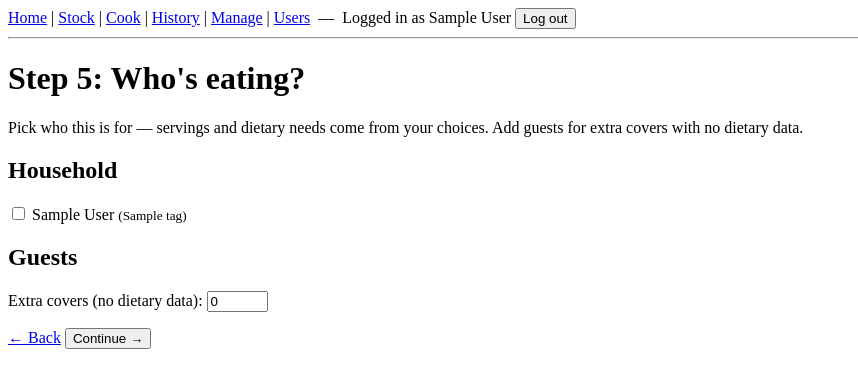
After one commit to amiablealex/my-kitchen, a Flask app: page /cook/cooking-for in a window 1280 px wide. The commit adds this page. Shown: the top 388 px of the page, without its empty margins (0-858 px from the left). Run offline with Flask 3, Linux system fonts and the light colour scheme; a user stored in the database is signed in; tables that the repository leaves empty hold one stand-in row (values such as "Sample post").

Commit message:
wizard cooking-for upgrade + dietary union into the brief

```diff
--- /dev/null
+++ b/my_kitchen/templates/wizard/step_cooking_for.html
@@ -0,0 +1,36 @@
+{% extends "base.html" %}
+{% block title %}Cook — Who's eating?{% endblock %}
+{% block content %}
+  <h1>Step 5: Who's eating?</h1>
+  <p>Pick who this is for — servings and dietary needs come from your choices.
+     Add guests for extra covers with no dietary data.</p>
+  <form method="post" action="{{ url_for('wizard.step_cooking_for') }}">
+    <input type="hidden" name="csrf_token" value="{{ csrf_token() }}">
+
+    <h2>Household</h2>
+    {% if users %}
+      {% for u in users %}
+        <label>
+          <input type="checkbox" name="cooking_for_user_ids" value="{{ u.id }}"
+                 {% if u.id in selected %}checked{% endif %}>
+          {{ u.name }}
+          {% if u.dietary_tags %}
+            <small>({{ u.dietary_tags | map(attribute='name') | join(', ') }})</small>
+          {% endif %}
+        </label><br>
+      {% endfor %}
+    {% else %}
+      <p><em>No active users — add guests below.</em></p>
+    {% endif %}
+
+    <h2>Guests</h2>
+    <label>Extra covers (no dietary data):
+      <input type="number" name="guest_count" min="0" max="20" value="{{ guest_count }}" style="width:4em">
+    </label>
+
+    <p>
+      <a href="{{ url_for('wizard.step_time') }}">← Back</a>
+      <button type="submit">Continue →</button>
+    </p>
+  </form>
+{% endblock %}
--- a/my_kitchen/wizard/routes.py
+++ b/my_kitchen/wizard/routes.py
@@ -1,12 +1,12 @@
 from flask import (
     Blueprint, render_template, request, redirect, url_for, session,
-    current_app, abort,
+    current_app, abort, flash,
 )
 from flask_login import current_user
 
 from ..extensions import db
-from ..models import Category, Ingredient, Generation, Recipe, SECTION_CHOICES
-from ..llm.service import run_generation
+from ..models import Category, Ingredient, Generation, Recipe, User, SECTION_CHOICES
+from ..llm.service import run_generation, combined_dietary
 
 wizard_bp = Blueprint("wizard", __name__, url_prefix="/cook")
 
@@ -16,7 +16,19 @@ SECTIONS = SECTION_CHOICES
 
 
 def fresh_wizard():
-    return {"selected_ingredient_ids": [], "cuisine": "Surprise me", "time_band": "quick", "servings": 2}
+    return {
+        "selected_ingredient_ids": [],
+        "cuisine": "Surprise me",
+        "time_band": "quick",
+        "cooking_for_user_ids": [],
+        "guest_count": 0,
+    }
+
+
+def derived_servings(w):
+    """Servings = selected household members + guests. Tolerant of old-shape
+    sessions (pre-CP2) that lack the cooking-for keys: they read as 0."""
+    return len(w.get("cooking_for_user_ids") or []) + int(w.get("guest_count") or 0)
 
 
 def get_wizard():
@@ -86,22 +98,42 @@ def step_time():
         choice = request.form.get("time_band", "quick")
         w["time_band"] = choice if choice in dict(TIME_BANDS) else "quick"
         save_wizard(w)
-        return redirect(url_for("wizard.step_servings"))
+        return redirect(url_for("wizard.step_cooking_for"))
     return render_template("wizard/step_time.html", time_bands=TIME_BANDS, current=w["time_band"])
 
 
-@wizard_bp.route("/servings", methods=["GET", "POST"])
-def step_servings():
+@wizard_bp.route("/cooking-for", methods=["GET", "POST"])
+def step_cooking_for():
     w = get_wizard()
     if request.method == "POST":
+        raw_ids = [int(x) for x in request.form.getlist("cooking_for_user_ids") if x.isdigit()]
+        # Only currently-active users are valid covers; silently drop any id that
+        # isn't active (e.g. retired between page-load and submit).
+        active_ids = {u.id for u in User.query.filter_by(is_active=True).all()}
+        user_ids = [i for i in raw_ids if i in active_ids]
         try:
-            servings = int(request.form.get("servings", 2))
+            guests = int(request.form.get("guest_count", 0))
         except (TypeError, ValueError):
-            servings = 2
-        w["servings"] = max(1, min(servings, 20))
+            guests = 0
+        guests = max(0, guests)
+        total = len(user_ids) + guests
+        if total < 1:
+            flash("Choose at least one person, or add a guest or two.", "error")
+            return redirect(url_for("wizard.step_cooking_for"))
+        if total > 20:  # match the old servings ceiling; trim guests, keep people
+            guests = max(0, 20 - len(user_ids))
+        w["cooking_for_user_ids"] = user_ids
+        w["guest_count"] = guests
         save_wizard(w)
         return redirect(url_for("wizard.review"))
-    return render_template("wizard/step_servings.html", current=w["servings"])
+
+    active_users = User.query.filter_by(is_active=True).order_by(db.func.lower(User.name)).all()
+    return render_template(
+        "wizard/step_cooking_for.html",
+        users=active_users,
+        selected=set(w.get("cooking_for_user_ids") or []),
+        guest_count=w.get("guest_count") or 0,
+    )
 
 
 @wizard_bp.route("/review")
@@ -110,13 +142,30 @@ def review():
     ids = w["selected_ingredient_ids"] or [0]
     selected = Ingredient.query.filter(Ingredient.id.in_(ids)).all()
     time_label = dict(TIME_BANDS).get(w["time_band"], w["time_band"])
-    return render_template("wizard/review.html", selected=selected,
-                           cuisine=w["cuisine"], time_label=time_label, servings=w["servings"])
+    cooking_for_ids = w.get("cooking_for_user_ids") or []
+    cooking_for_users = (
+        User.query.filter(User.id.in_(cooking_for_ids)).order_by(db.func.lower(User.name)).all()
+        if cooking_for_ids else []
+    )
+    guests = int(w.get("guest_count") or 0)
+    allergies, preferences = combined_dietary(cooking_for_ids)
+    return render_template(
+        "wizard/review.html",
+        selected=selected, cuisine=w["cuisine"], time_label=time_label,
+        servings=len(cooking_for_ids) + guests,
+        cooking_for_users=cooking_for_users, guest_count=guests,
+        allergies=allergies, preferences=preferences,
+    )
 
 
 @wizard_bp.route("/generate", methods=["POST"])
 def generate():
     w = get_wizard()
+    if derived_servings(w) < 1:
+        # Old-shape session, or someone reached /generate without the cooking-for
+        # step. Send them to pick who's eating rather than generate for nobody.
+        flash("Let me know who's eating before I cook.", "error")
+        return redirect(url_for("wizard.step_cooking_for"))
     time_label = dict(TIME_BANDS).get(w["time_band"], w["time_band"])
     # The login gate guarantees an authenticated user here.
     gen, error = run_generation(current_app.config, w, time_label, user_id=current_user.id)
```
Also changed, not shown: my_kitchen/llm/prompt.py (+17 -0 lines), my_kitchen/llm/service.py (+30 -4 lines), my_kitchen/templates/wizard/review.html (+16 -4 lines), my_kitchen/templates/wizard/step_servings.html (deleted, +0 -15 lines).
